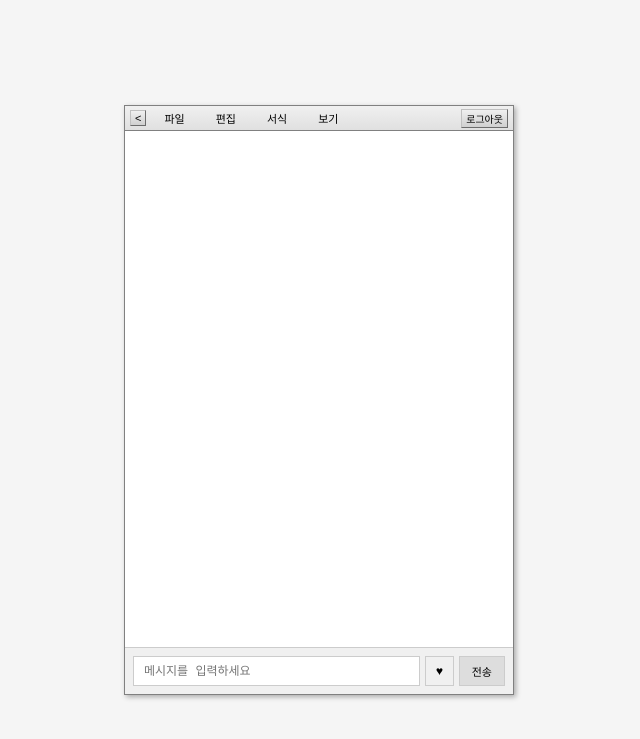
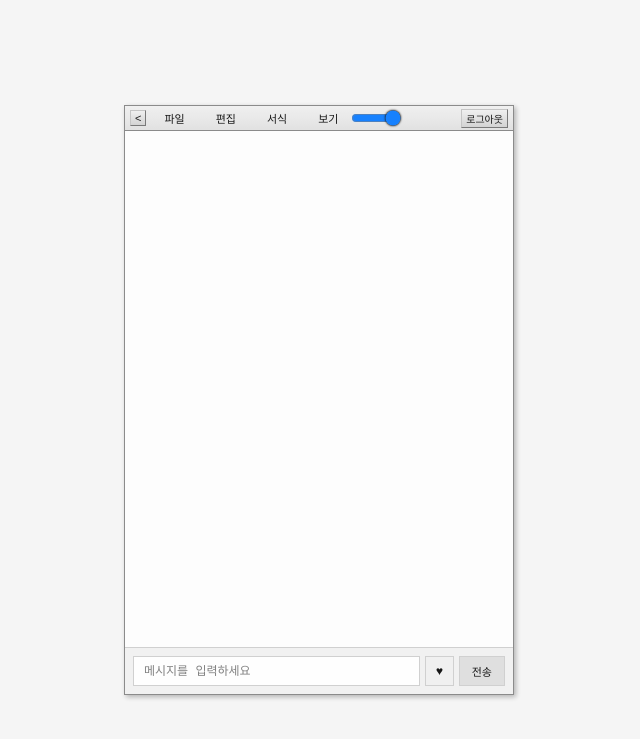
Before and after one commit to 4lwayshee/chat-app, a Flask app: page /chat/1 in a window 1280 px wide. Shown: the top 739 px of the page, without its empty margins (321-961 px from the left). Run offline with Flask 3, Linux system fonts and the light colour scheme; the visitor is signed in with stand-in values (Sample User, id 1); data that the repository does not hold is empty.

Commit message:
Update: add opacity slider, notepad-style UI, Korean timezone

```diff
--- a/static/script.js
+++ b/static/script.js
@@ -59,6 +59,12 @@ document.getElementById('heartBtn').addEventListener('click', () => {
     messageInput.focus();
 });
 
+// 투명도 조절 기능
+document.getElementById('opacitySlider').addEventListener('input', (e) => {
+    const opacity = e.target.value;
+    document.querySelector('.chat-container').style.opacity = opacity;
+});
+
 loadMessages();
 
 // 메세지 확인 주기 (필요시 아래 주석 해제)
--- a/static/style.css
+++ b/static/style.css
@@ -16,12 +16,13 @@ body {
 .chat-container {
     width: 390px;
     height: 590px;
-    background-color: #ffffff;
+    background-color: rgba(255, 255, 255, 0.7);
     border: 1px solid #808080;
     border-radius: 0;
     display: flex;
     flex-direction: column;
     box-shadow: 2px 2px 5px rgba(0,0,0,0.3);
+    opacity: 0.9;
 }
 
 .chat-header {
@@ -69,6 +70,36 @@ body {
     border: 1px inset #c0c0c0;
 }
 
+.opacity-slider {
+    width: 50px;
+    height: 12px;
+    margin: 0 5px;
+    cursor: pointer;
+    background: #fff;
+}
+
+.opacity-slider::-webkit-slider-thumb {
+    -webkit-appearance: none !important;
+    appearance: none !important;
+    width: 12px;
+    height: 12px;
+    border-radius: 50%;
+    background: #001122 !important;
+    cursor: pointer;
+    border: none;
+    box-shadow: 0 0 2px #000;
+}
+
+.opacity-slider::-moz-range-thumb {
+    width: 12px;
+    height: 12px;
+    border-radius: 50%;
+    background: #001122 !important;
+    cursor: pointer;
+    border: none;
+    box-shadow: 0 0 2px #000;
+}
+
 .logout-btn {
     padding: 1px 4px;
     background: linear-gradient(to bottom, #f0f0f0, #d0d0d0);
@@ -87,7 +118,7 @@ body {
     flex: 1;
     padding: 10px;
     overflow-y: auto;
-    background-color: #ffffff;
+    background-color: rgba(255, 255, 255, 0.8);
     font-family: 'Consolas', monospace;
 }
 
@@ -149,7 +180,7 @@ body {
 .chat-input {
     display: flex;
     padding: 8px;
-    background-color: #f0f0f0;
+    background-color: rgba(240, 240, 240, 0.9);
     border-top: 1px solid #ccc;
 }
 
--- a/templates/index.html
+++ b/templates/index.html
@@ -16,6 +16,7 @@
                 <div class="menu-item">서식</div>
                 <div class="menu-item">보기</div>
             </div>
+            <input type="range" id="opacitySlider" min="0.1" max="1" step="0.05" value="1" class="opacity-slider">
             <button class="logout-btn" onclick="location.href='/logout'">로그아웃</button>
         </div>
         <div class="chat-messages" id="chatMessages"></div>
```
